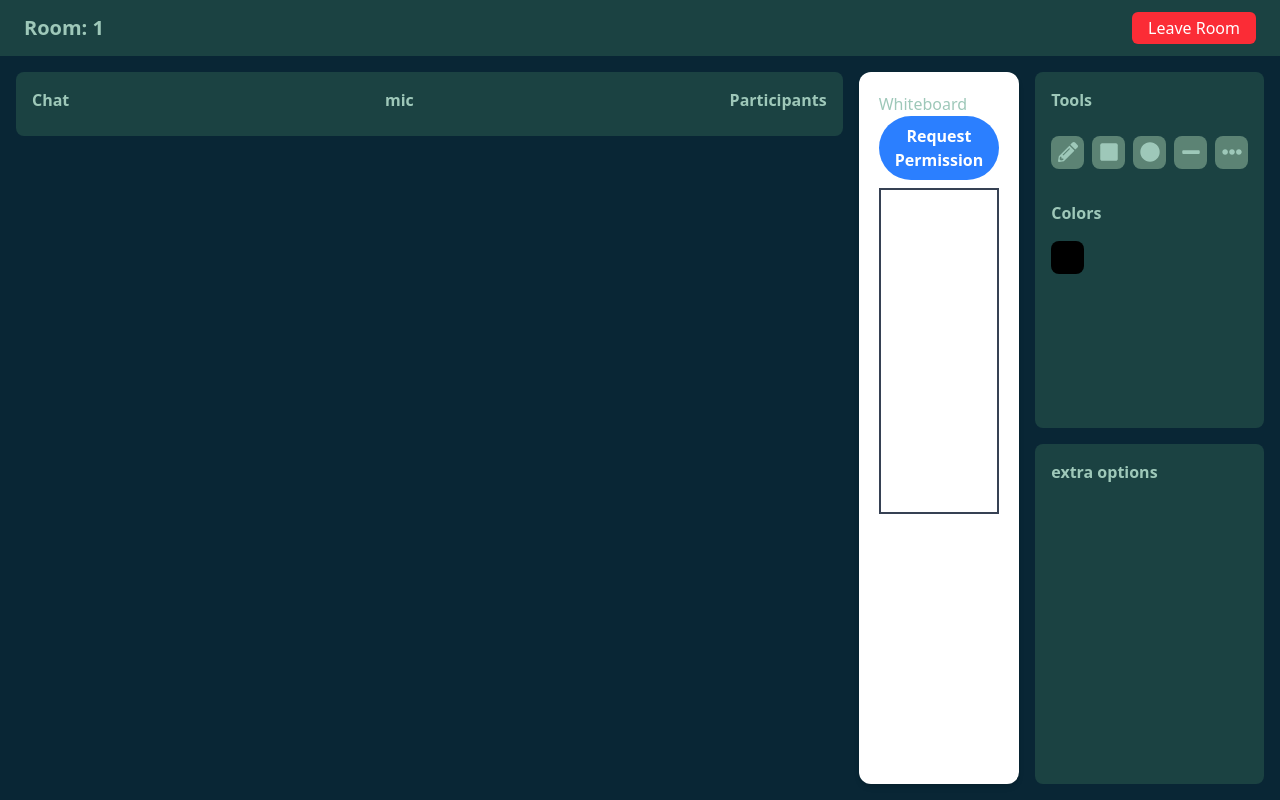
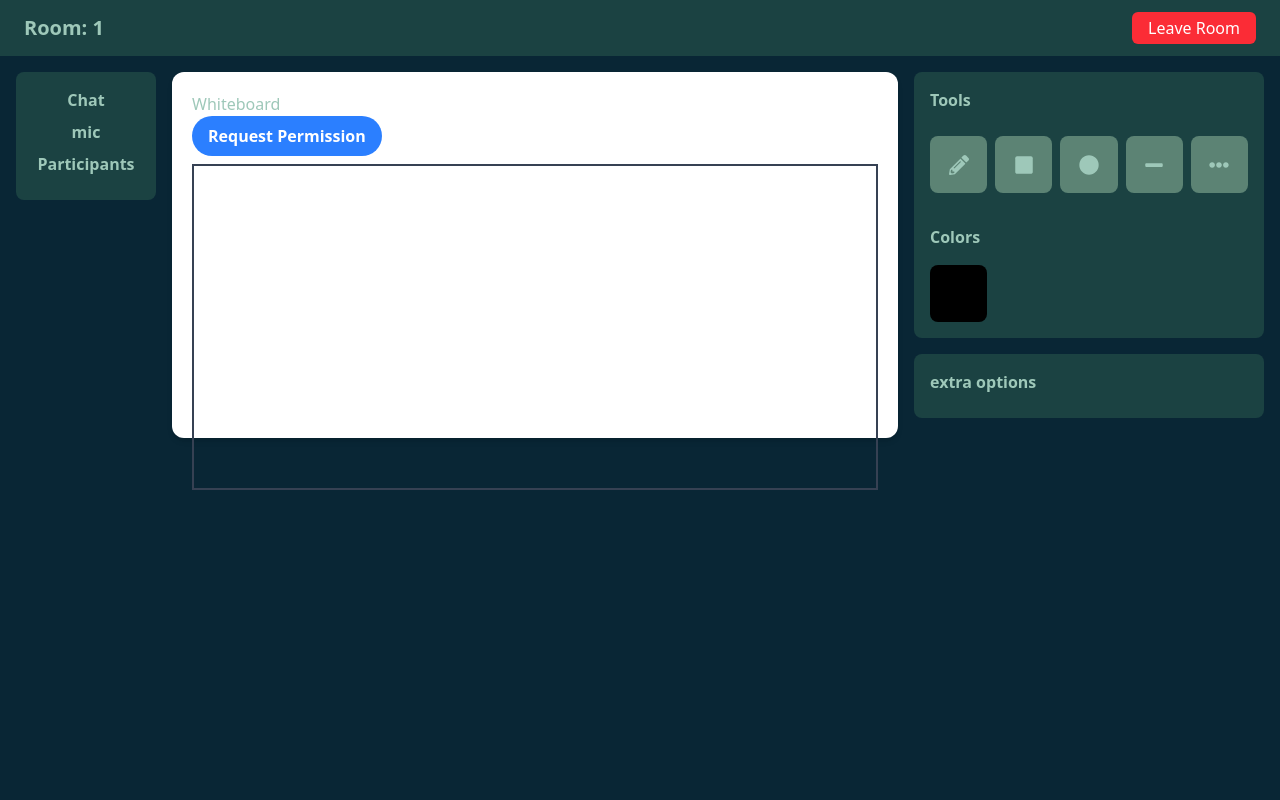
Before and after one commit to sumedhcharjan/white-board-project, a React (Vite) app in the folder frontend/: page /room/1 in a window 1280 px wide. Built offline with nearby package versions, Linux system fonts and the light colour scheme; no server answers.

Commit message:
Css Changes in Room!

```diff
--- a/frontend/src/components/JoinRoom/JoinRoomdashboard.jsx
+++ b/frontend/src/components/JoinRoom/JoinRoomdashboard.jsx
@@ -194,7 +194,7 @@ const Roomdashboard = () => {
                         Leave Room
                     </button>
                 </div>
-                <div className="flex flex-1 flex-col md:flex-row gap-4 p-4">
+                <div className="flex flex-col md:flex-row gap-4 p-4">
                     <OnlineControls isHost
                         hostid={roomDetails?.hostuser}
                         participants={roomDetails?.participants}
@@ -206,7 +206,7 @@ const Roomdashboard = () => {
                     </div>
 
                     {/* Right Sidebar */}
-                    <div className="w-full md:w-[350px] flex flex-col gap-4">
+                    <div className="w-full h-fit md:w-[350px] flex flex-col gap-4">
                         <DrawingOptions
                             setSelectedColor={setSelectedColor}
                             selectedColor={selectedColor}
@@ -216,7 +216,6 @@ const Roomdashboard = () => {
                         {/* Chat / Guess History */}
                         <div className="bg-[#1B4242] p-4 h-1/2 rounded-lg flex-1 overflow-y-auto">
                             <h3 className="font-semibold mb-2">extra options</h3>
-
                         </div>
                     </div>
                 </div>
--- a/frontend/src/components/JoinRoom/OnlineControls.jsx
+++ b/frontend/src/components/JoinRoom/OnlineControls.jsx
@@ -28,7 +28,7 @@ const OnlineControls = ({ isHost, hostid, participants,messages }) => {
 
     return (
         <>
-            <div className="bg-[#1B4242] p-4 flex justify-between w-full h-fit rounded-lg  overflow-y-auto">
+            <div className="bg-[#1B4242] p-4 flex flex-col items-center justify-between w-35 h-fit rounded-lg overflow-y-auto">
                 <button onClick={() => setshowchat(prev => !prev)} className="font-semibold mb-2">Chat</button>
                 <h3 className="font-semibold mb-2">mic</h3>
                 <button onClick={() => setshowparticipants(prev => !prev)} className="font-semibold mb-2">Participants</button>
```
Also changed, not shown: 1 other file (tests, documents, lock files or other folders).
